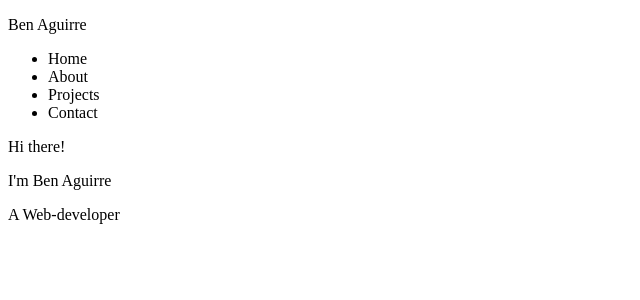
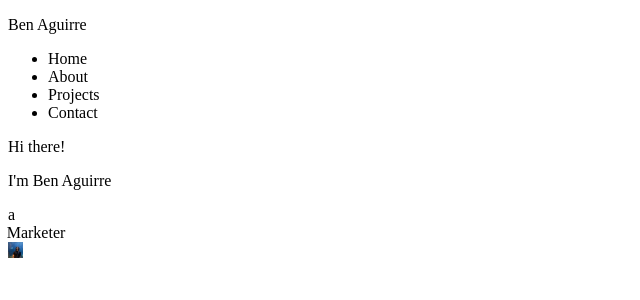
Before and after one commit to Baguirre03/portfolio, a React (Vite) app: page / in a window 1280 px wide. Shown: the top 300 px of the page, without its empty margins (0-640 px from the left). Built offline with nearby package versions, Linux system fonts and the light colour scheme.

Commit message:
good animation

```diff
--- a/src/Name.jsx
+++ b/src/Name.jsx
@@ -1,27 +1,31 @@
 import { useState, useEffect } from "react";
+import "./name.css";
+import profile from "./assets/profile.jpg";
 
 export default function Name() {
   const [curr, setCurr] = useState(0);
   const description = ["Web-developer", "Marketer", "Student"];
 
-  const [counter, setCounter] = useState(0);
-
   useEffect(() => {
     const key = setInterval(() => {
-      setCounter((count) => count + 1);
+      setCurr((curr) => (curr === 2 ? 0 : curr + 1));
     }, 4000);
-
     return () => {
       clearInterval(key);
     };
   }, []);
-
   return (
     <>
       <p>Hi there!</p>
       <p>I'm Ben Aguirre</p>
-      <p>A {description[curr]}</p>
-      <img src="" alt="" />
+      <div>
+        a
+        <div key={curr} className="animate">
+          {description[curr]}
+        </div>
+      </div>
+
+      <img src={profile} alt="" />
     </>
   );
 }
--- /dev/null
+++ b/src/name.css
@@ -0,0 +1,22 @@
+img {
+    height: 2vh;
+}
+
+.animate {
+    animation: popin 4s ease-in-out;
+}
+
+@keyframes popin {
+    0% {
+        opacity: 0;
+        translate: -10px;
+    }
+    50% {
+        opacity: 100;
+        translate: 0px;
+    }
+    100%{
+        opacity: 0;
+        translate: -10px;
+    }
+}
```
Also changed, not shown: src/assets/profile.jpg (added).
